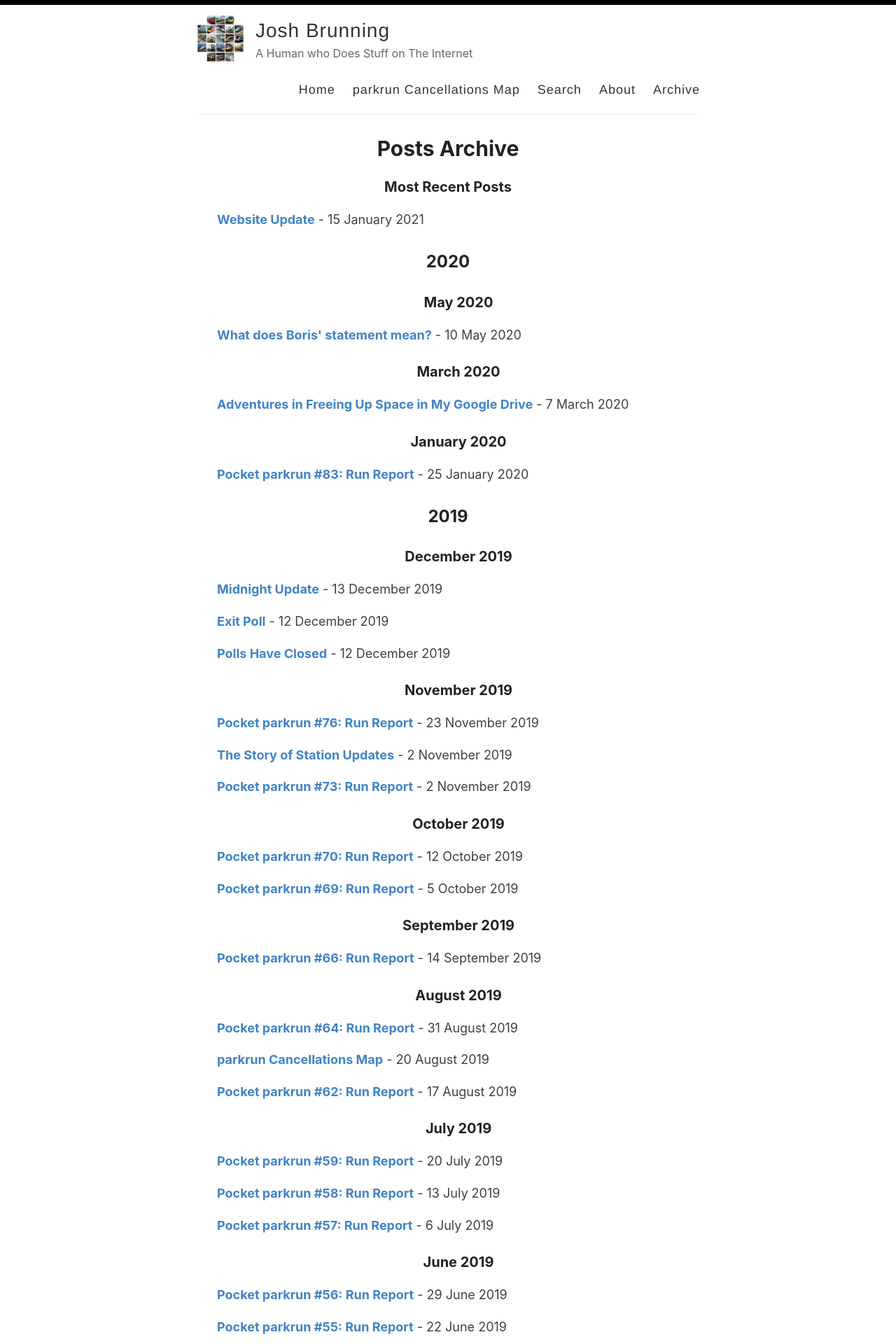
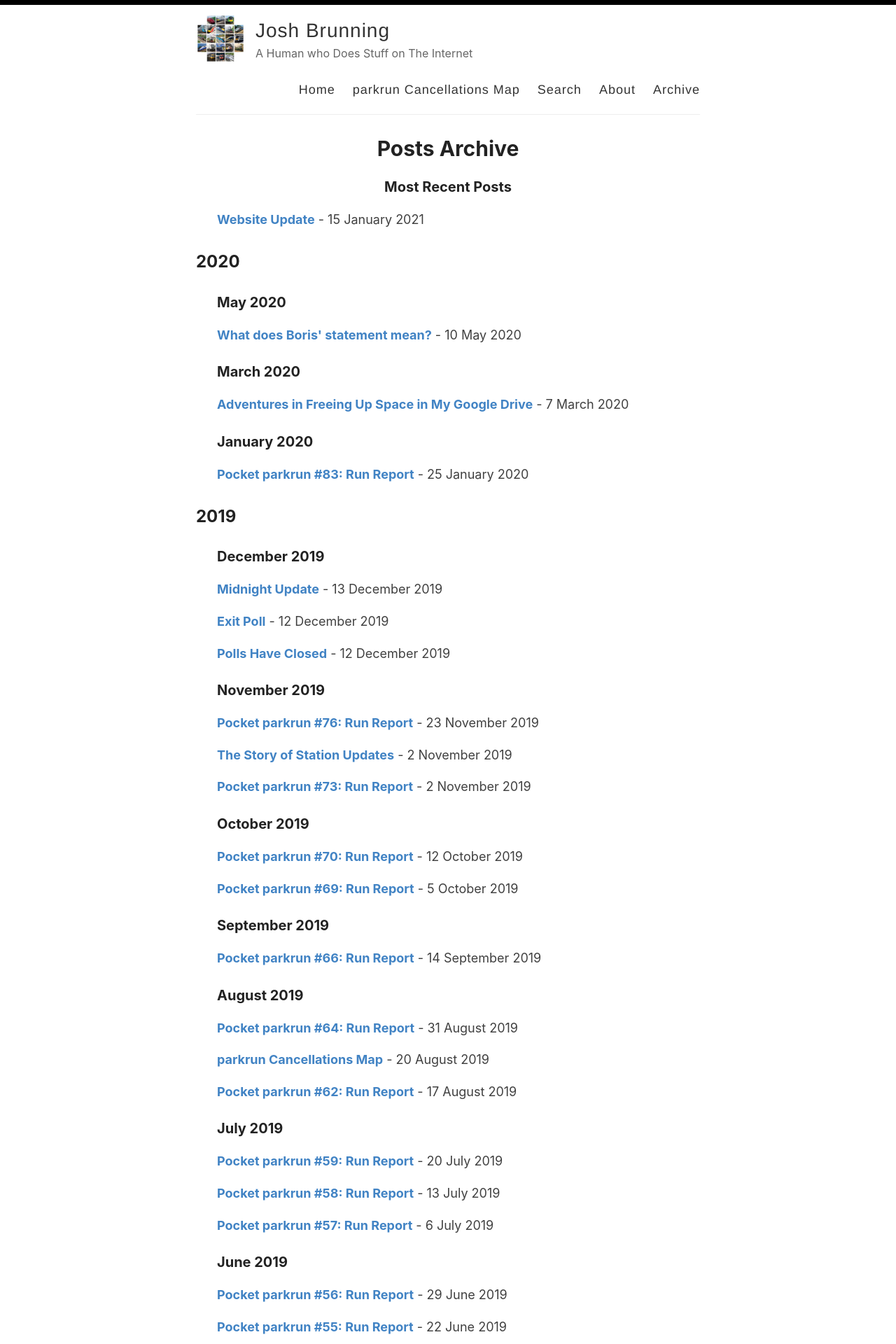
Before and after one commit to josh-justjosh/blog, a Jekyll site: the page built from _pages/archive.md, in a window 1280 px wide. Shown: the top 1920 px of the page at 70% size. Built offline with Jekyll 4.4.1, drawn with Linux system fonts in a browser that asks for light colours.

Commit message:
Update archive.md

```diff
--- a/_pages/archive.md
+++ b/_pages/archive.md
@@ -18,11 +18,11 @@
           {% capture nyear %}{{ post.next.date | date: '%Y' }}{% endcapture %}
           {% if year != nyear %}
       </ul>
-      <h2 style="text-align:center;">{{ post.date | date: '%Y' }}</h2>
+      <h2 style="text-align:left;">{{ post.date | date: '%Y' }}</h2>
       <ul class="past">
           {% endif %}
           {% if month != nmonth %}
-          <h3 style="text-align:center;">{{ post.date | date: '%B %Y' }}</h3>
+          <h3 style="text-align:left;">{{ post.date | date: '%B %Y' }}</h3>
           {% endif %}
           {% endunless %}
           <p><b><a href="{{ site.baseurl }}{{ post.url }}">{% if post.title and post.title != "" %}{{post.title}}{% else %}{{post.excerpt |strip_html}}{%endif%}</a></b> - {% if post.date and post.date != "" %}{{ post.date | date: "%e %B %Y" }}{%endif%}</p>
```
